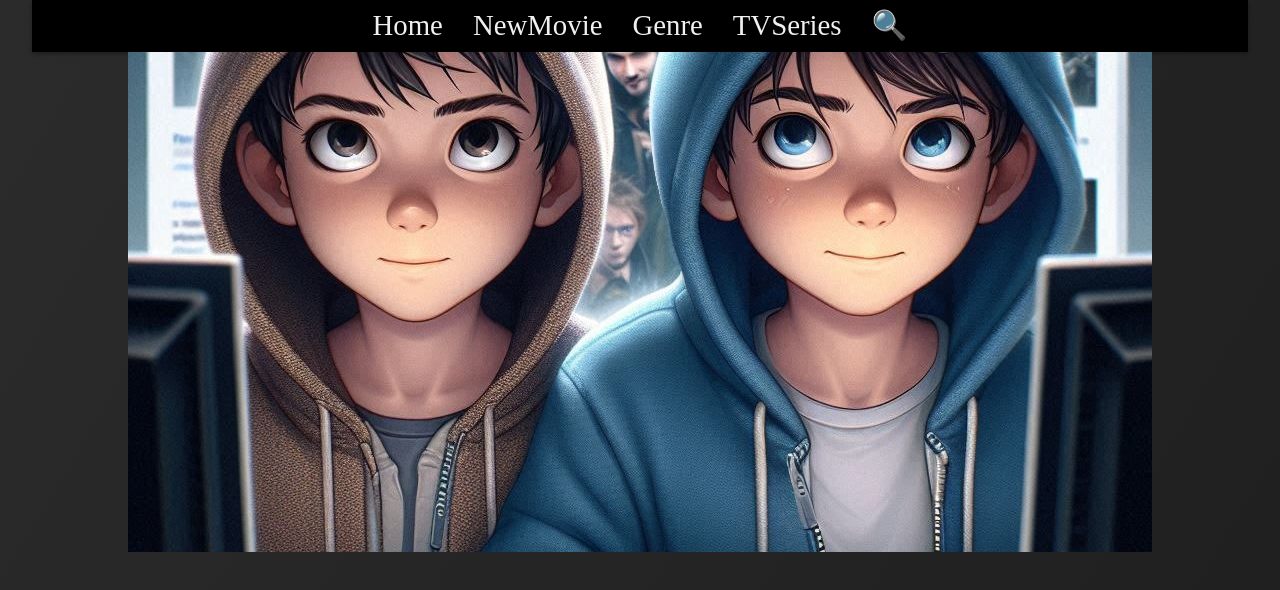
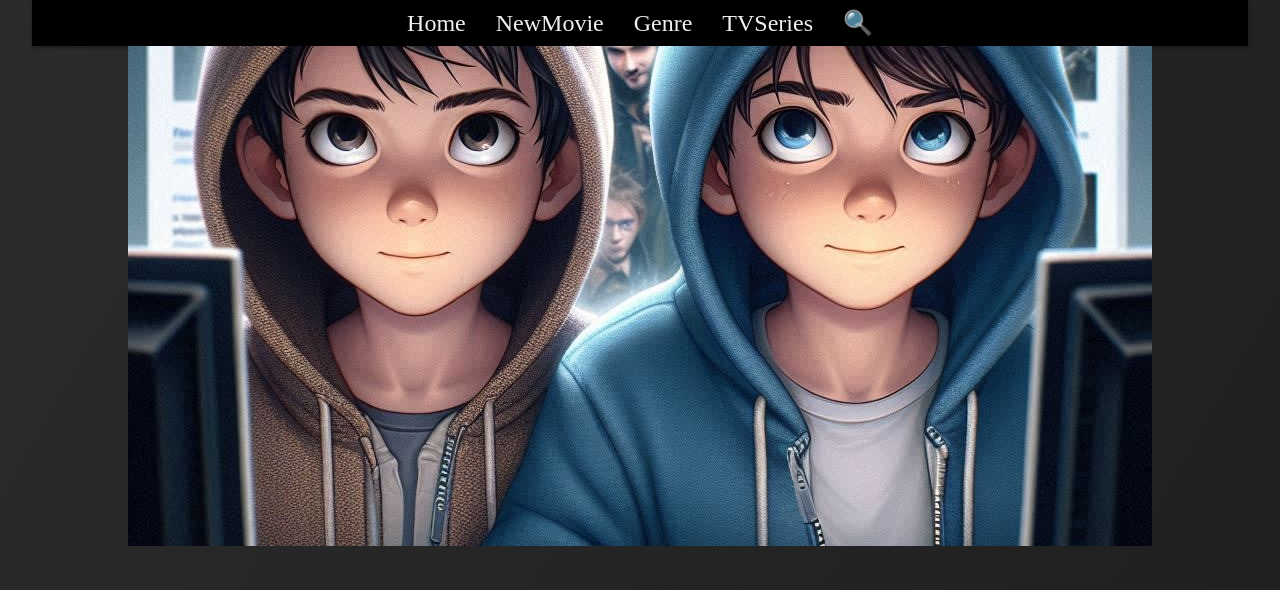
Before and after one commit to armandonum/PlataformMovies, a React (Vite) app in the folder movies platform/: page / in a window 1280 px wide. Shown: the top 590 px of the page. Built offline with nearby package versions, Linux system fonts and the light colour scheme.

Commit message:
refactor

```diff
--- a/movies platform/src/components/pages/newMovie/CurrentlyPlayingMoviesList.tsx
+++ b/movies platform/src/components/pages/newMovie/CurrentlyPlayingMoviesList.tsx
@@ -1,6 +1,6 @@
 import React,{useState} from 'react';
 import useCurrentlyPlayingMovies from '../../../hooks/useFetchCurrentlyPlayingMovies';
-import MovieDetail from '../../templates/moviedetails/MovieDetail';
+import MovieDetail from '../../../components/templates/moviedetails/MovieDetail';
 import SeeNow from '../../templates/SeeNow';
 import './CurrentlyPlayingMoviesList.css';
 
--- a/movies platform/src/components/templates/header.css
+++ b/movies platform/src/components/templates/header.css
@@ -37,7 +37,7 @@
 
 .horizontal-menu-item a {
   color: #f0f0f0;
-  font-size: 1.2em;
+
   text-decoration: none;
   position: relative;
   transition: color 0.3s ease;
```
